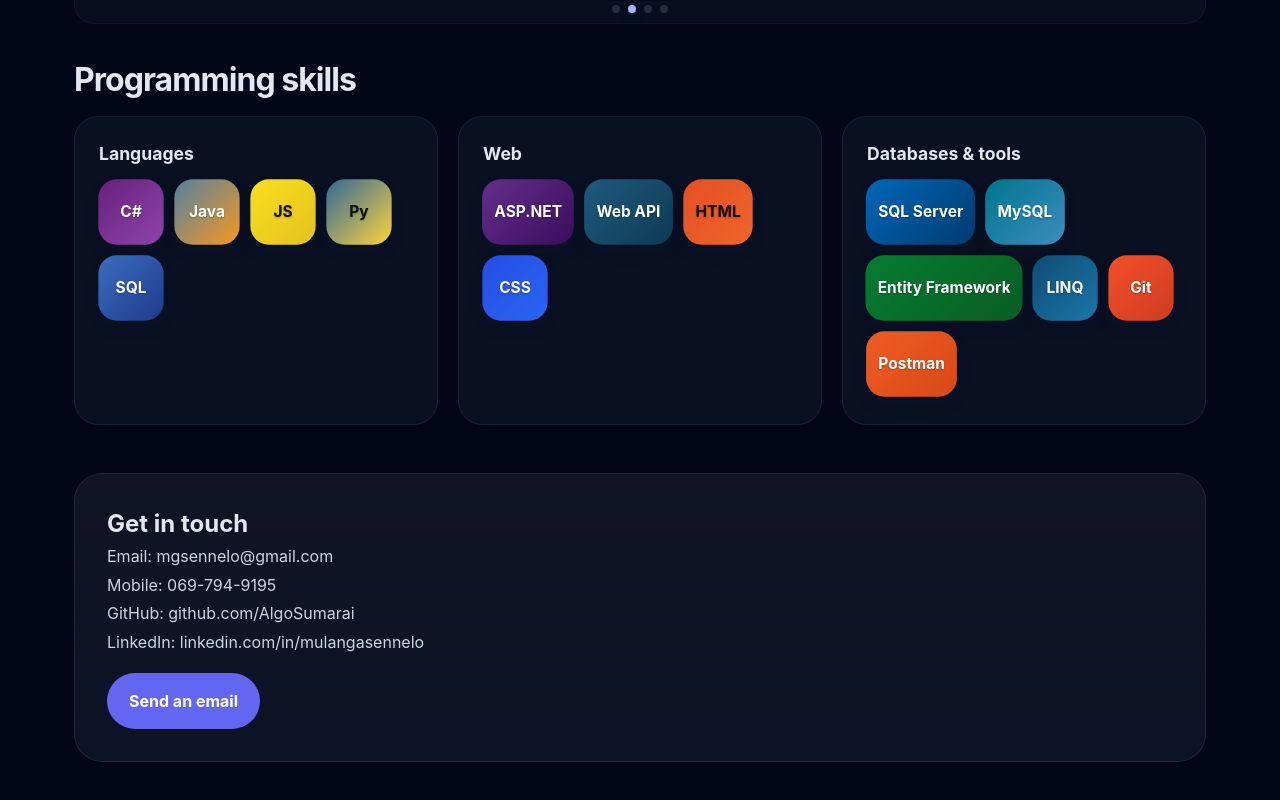
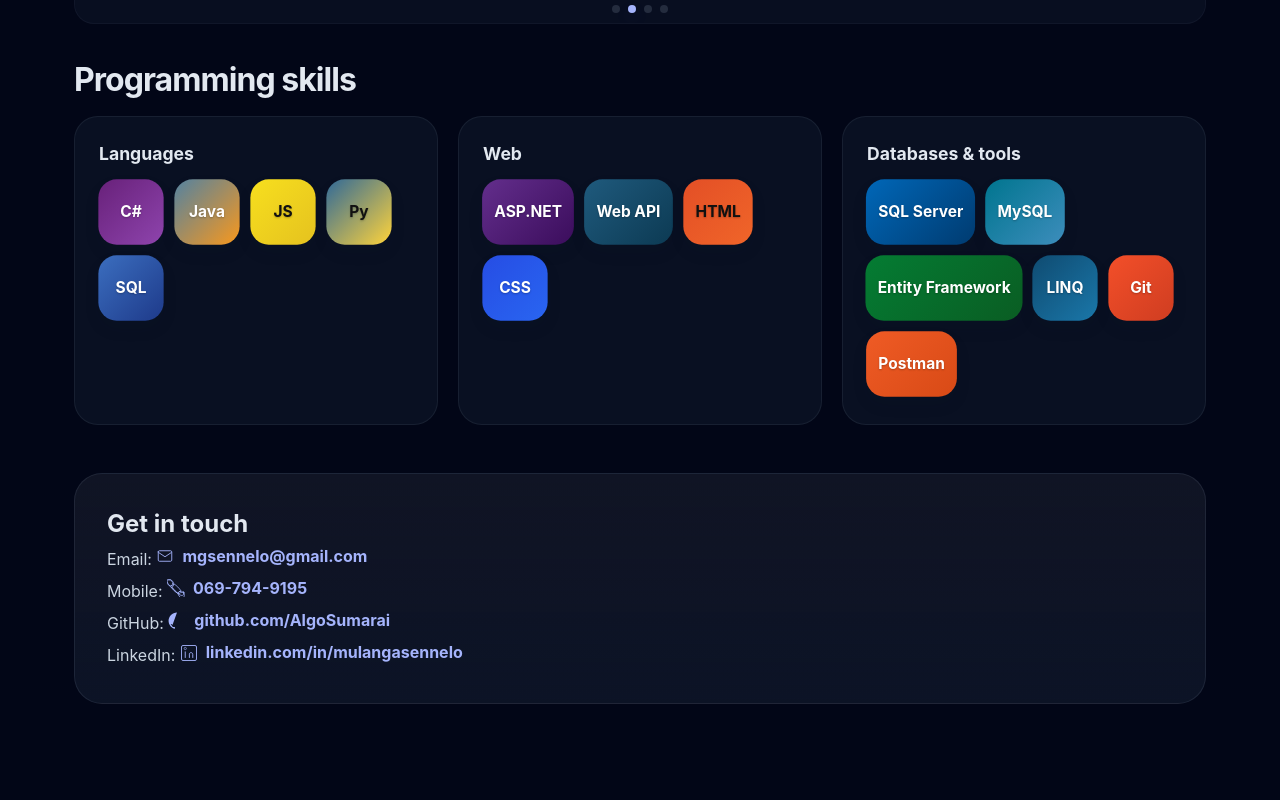
Before and after one commit to AlgoSumarai/portfolio-website, a React (Vite) app: page / in a window 1280 px wide. Shown: the part 2147-2947 px from the top of the page. After the commit the page ends 2899 px from the top, so only its background shows below. Built offline with nearby package versions, Linux system fonts and the light colour scheme.

Commit message:
update contacyt link labels

```diff
--- a/src/pages/Home.css
+++ b/src/pages/Home.css
@@ -263,6 +263,26 @@
   background: #6366f1;
   color: white;
   font-weight: 700;
+}
+
+.contact-link-inline {
+  color: #a5b4fc;
+  font-weight: 700;
+  text-decoration: none;
+  display: inline-flex;
+  align-items: center;
+  gap: 8px;
+}
+
+.contact-link-inline:hover {
+  text-decoration: underline;
+}
+
+.contact-icon {
+  width: 18px;
+  height: 18px;
+  display: inline-block;
+  flex-shrink: 0;
 }
 
 @media (max-width: 900px) {
--- a/src/pages/Home.jsx
+++ b/src/pages/Home.jsx
@@ -183,15 +183,39 @@ function Home() {
         <div>
           <h2 className="contact-title">Get in touch</h2>
           <p className="contact-text">
-            Email: mgsennelo@gmail.com
-            <br />Mobile: 069-794-9195
+            Email: <a className="contact-link-inline" href="mailto:mgsennelo@gmail.com">
+              <svg className="contact-icon" viewBox="0 0 24 24" fill="none" xmlns="http://www.w3.org/2000/svg" aria-hidden="true">
+                <path d="M3 6.5C3 5.67157 3.67157 5 4.5 5H19.5C20.3284 5 21 5.67157 21 6.5V17.5C21 18.3284 20.3284 19 19.5 19H4.5C3.67157 19 3 18.3284 3 17.5V6.5Z" stroke="currentColor" strokeWidth="1.2" strokeLinecap="round" strokeLinejoin="round"/>
+                <path d="M3.75 7.5L12 13L20.25 7.5" stroke="currentColor" strokeWidth="1.2" strokeLinecap="round" strokeLinejoin="round"/>
+              </svg>
+              <span>mgsennelo@gmail.com</span>
+            </a>
+            <br />Mobile: <a className="contact-link-inline" href="tel:+27697949195">
+              <svg className="contact-icon" viewBox="0 0 24 24" fill="none" xmlns="http://www.w3.org/2000/svg" aria-hidden="true">
+                <path d="M22 16.92V20C22 20.5304 21.7893 21.0391 21.4142 21.4142C20.0391 22.7893 16.2 22 7 12.8C-2.2 3.6-1.41071-0.839844  -0.0371094 0.414213C0.339112 0.789345 0.848687 1 1.37908 1H4.46C4.70354 1 4.93558 1.10536 5.09131 1.29289L7.36 4.32C7.5039 4.5039 7.55388 4.74541 7.49746 4.97717L7.06 7.88C7.01 8.092 6.872 8.287 6.672 8.42L4.94 9.83C6.811 13.001 10.999 17.189 14.17 19.06L15.58 17.33C15.71 17.13 15.9 16.99 16.11 16.94L19.01 16.5C19.2419 16.4448 19.4845 16.4955 19.669 16.64L22.7 18.91C22.8886 19.0709 22.9941 19.3013 22.9941 19.545V22.62C22.9941 23.152 22.7825 23.6642 22.4058 24.0418C22.0292 24.4185 21.517 24.6301 20.985 24.6301H18.125C17.8821 24.63 17.65 24.5246 17.4942 24.3371L15.225 21.31C15.0829 21.1254 15.0322 20.8828 15.0874 20.651L15.52 17.74C15.56 17.55 15.69 17.36 15.88 17.23L18.61 15.82C16.741 12.65 12.553 8.462 9.382 6.59L7.65 8.32C7.52 8.45 7.33 8.58 7.12 8.62L4.21 9.06C3.97907 9.11606 3.73652 9.06536 3.549 8.92086L0.52 6.65C0.330341 6.49012 0.224853 6.25974 0.224853 6.01602V3.08601C0.224853 2.554 0.436458 2.04177 0.81318 1.6641C1.1899 1.28643 1.70209 1.07484 2.2341 1.07484H5.1C5.33 1.07484 5.55 1.16 5.72 1.31L8.02 3.82C8.218 4.004 8.365 4.232 8.443 4.485L9.01 7.6C9.061 7.823 9.007 8.057 8.86 8.25L6.99 10.88C8.861 14.051 13.049 18.239 16.22 20.11L17.65 18.38C17.78 18.25 17.97 18.11 18.18 18.06L21.09 17.62C21.3219 17.565 21.5645 17.6151 21.75 17.76L24.78 19.03" stroke="currentColor" strokeWidth="1" strokeLinecap="round" strokeLinejoin="round"/>
+              </svg>
+              <span>069-794-9195</span>
+            </a>
           </p>
           <p className="contact-text">
-            GitHub: github.com/AlgoSumarai
-            <br />LinkedIn: linkedin.com/in/mulangasennelo
+            GitHub: <a className="contact-link-inline" href="https://github.com/AlgoSumarai" target="_blank" rel="noopener noreferrer">
+              <svg className="contact-icon" viewBox="0 0 24 24" fill="currentColor" xmlns="http://www.w3.org/2000/svg" aria-hidden="true">
+                <path d="M12 .5C5.73.5.75 5.48.75 11.75c0 4.96 3.22 9.16 7.69 10.64.56.1.76-.24.76-.53 0-.26-.01-.95-.01-1.86-3.12.68-3.78-1.5-3.78-1.5-.51-1.3-1.25-1.65-1.25-1.65-1.02-.7.08-.69.08-.69 1.13.08 1.72 1.16 1.72 1.16 1 . +0.01 1.66.73 2.06 1.12.64 1.08 1.69.77 2.1.59.06-.46.25-.77.45-.95-2.49-.28-5.11-1.24-5.11-5.52 0-1.22.44-2.22 1.16-3-.12-.29-.5-1.46.11-3.05 0 0 .95-.3 3.12 1.15a10.86 10.86 0 0 1 2.84-.38c.96 0 1.93.13 2.84.38 2.17-1.45 3.12-1.15 3.12-1.15.61 1.59.23 2.76.11 3.05.72.78 1.16 1.78 1.16 3 0 4.29-2.63 5.24-5.13 5.52.26.22.49.65.49 1.31 0 .95-.01 1.72-.01 1.95 0 .29.2.64.77.53A11.26 11.26 0 0 0 23.25 11.75C23.25 5.48 18.27.5 12 .5z"/>
+              </svg>
+              <span>github.com/AlgoSumarai</span>
+            </a>
+            <br />LinkedIn: <a className="contact-link-inline" href="https://linkedin.com/in/mulangasennelo" target="_blank" rel="noopener noreferrer">
+              <svg className="contact-icon" viewBox="0 0 24 24" fill="none" xmlns="http://www.w3.org/2000/svg" aria-hidden="true">
+                <rect x="2" y="2" width="20" height="20" rx="2" stroke="currentColor" strokeWidth="1.2"/>
+                <path d="M7 10.5V18" stroke="currentColor" strokeWidth="1.2" strokeLinecap="round"/>
+                <path d="M7 7.5A1.5 1.5 0 1 0 7 4.5a1.5 1.5 0 0 0 0 3z" stroke="currentColor" strokeWidth="0.8"/>
+                <path d="M12.5 18V13.5c0-1.5 1.2-2 2.2-2 1.2 0 2.3.9 2.3 2.4V18" stroke="currentColor" strokeWidth="1.2" strokeLinecap="round"/>
+              </svg>
+              <span>linkedin.com/in/mulangasennelo</span>
+            </a>
           </p>
         </div>
-        <a className="contact-link" href="mailto:mgsennelo@gmail.com">Send an email</a>
+        {/* <a className="contact-link" href="mailto:mgsennelo@gmail.com">Send an email</a> */}
       </section>
     </main>
   )
```
